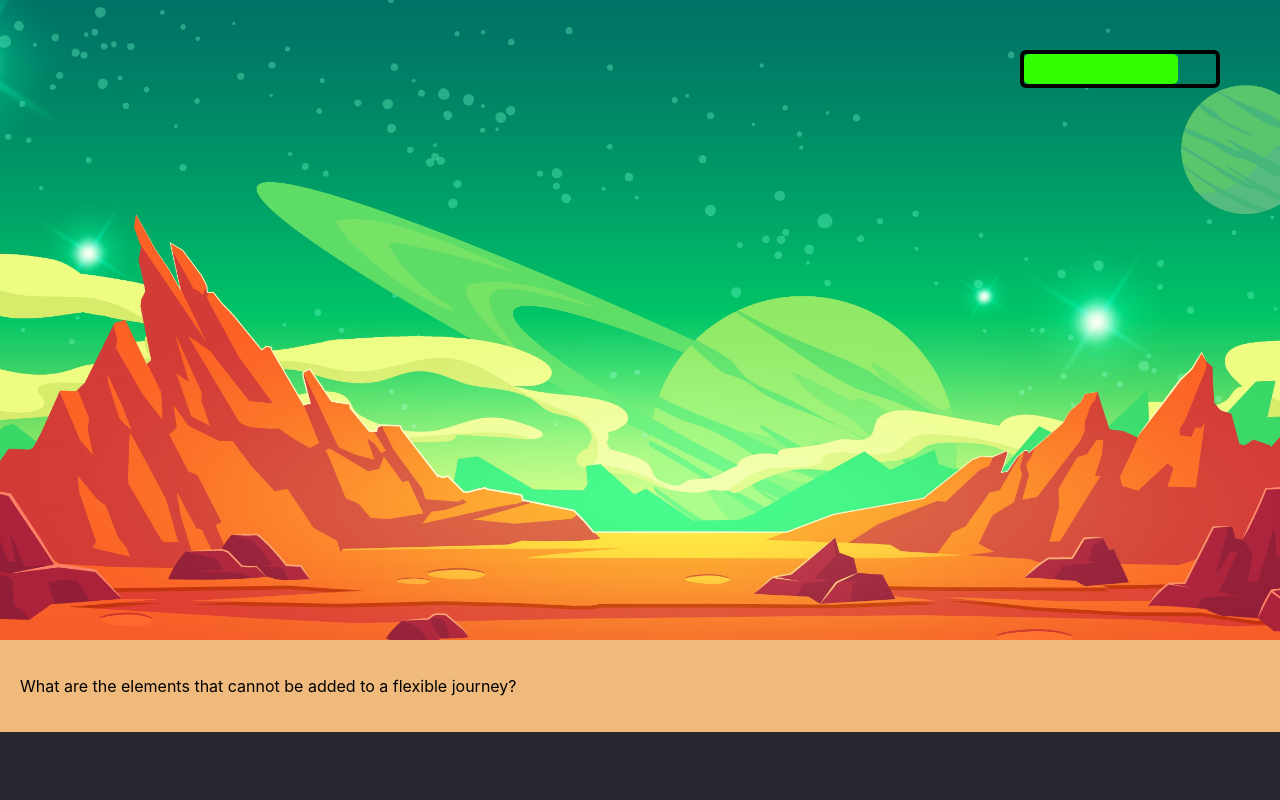
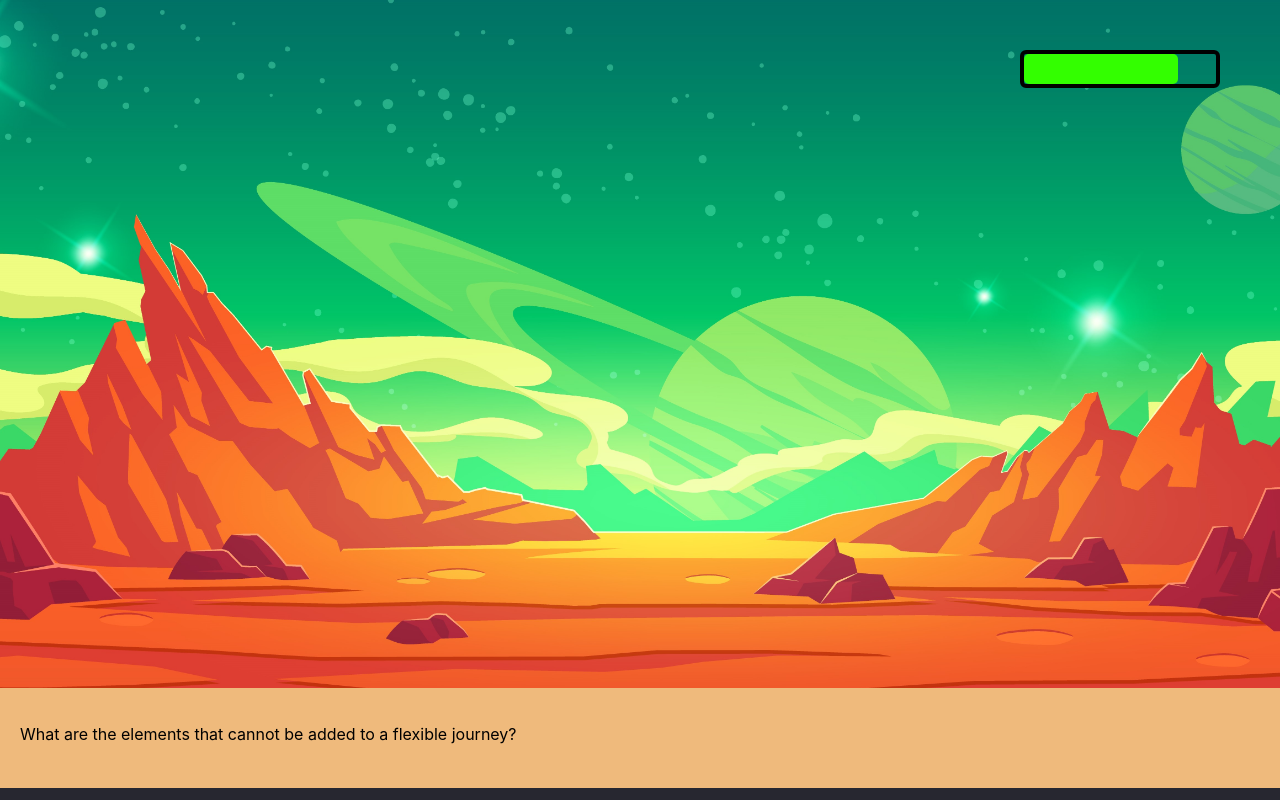
Before and after one commit to soundharsaminathan/quizzer, a React (Create React App) app: page /quiz in a window 1280 px wide. Built offline with nearby package versions, Linux system fonts and the light colour scheme.

Commit message:
height fix

```diff
--- a/src/Styles/Quiz.scss
+++ b/src/Styles/Quiz.scss
@@ -1,6 +1,6 @@
 .canvas {
     width: 100%;
-    height: 80%;
+    height: 86%;
     background-image: url('../Resources/mainpage.jpg');
     background-size: cover;
 }
--- a/src/styles/question.scss
+++ b/src/styles/question.scss
@@ -1,6 +1,7 @@
 .question-container
 {
     width: 100%;
+    height: 100px;
     padding: 20px;
     background-color: #efba7c;
     bottom: 60px;
```
